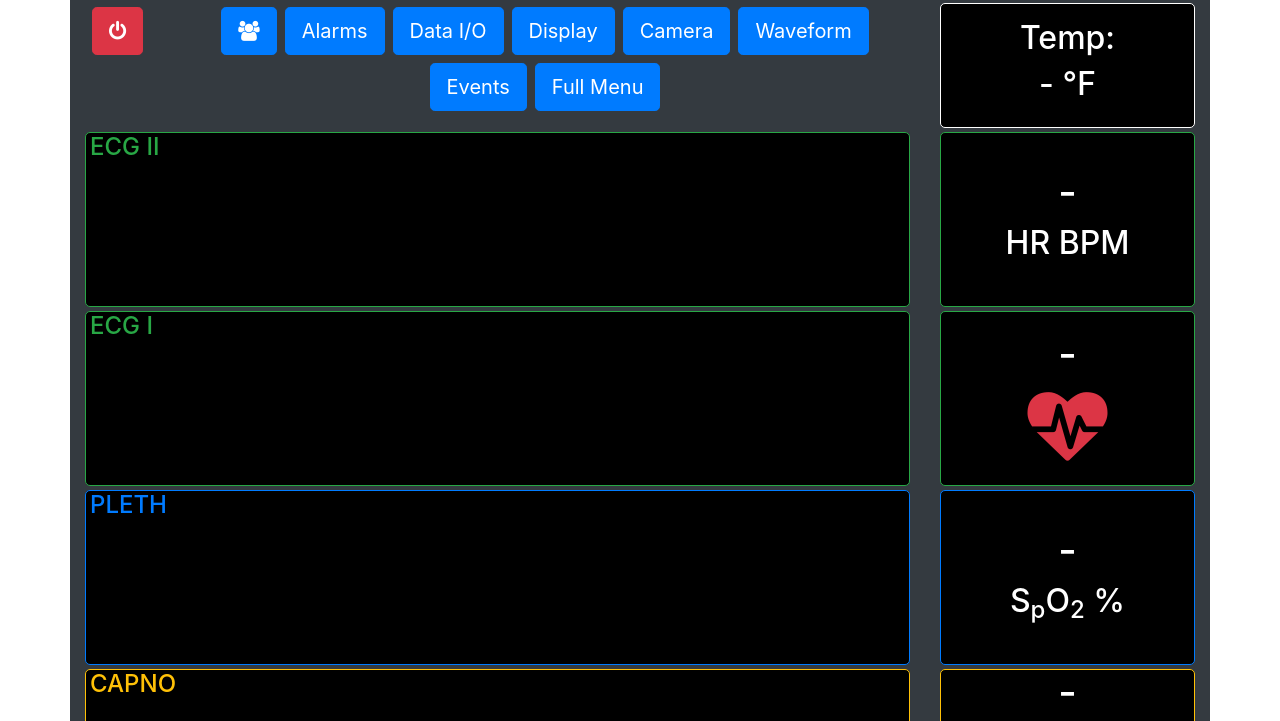
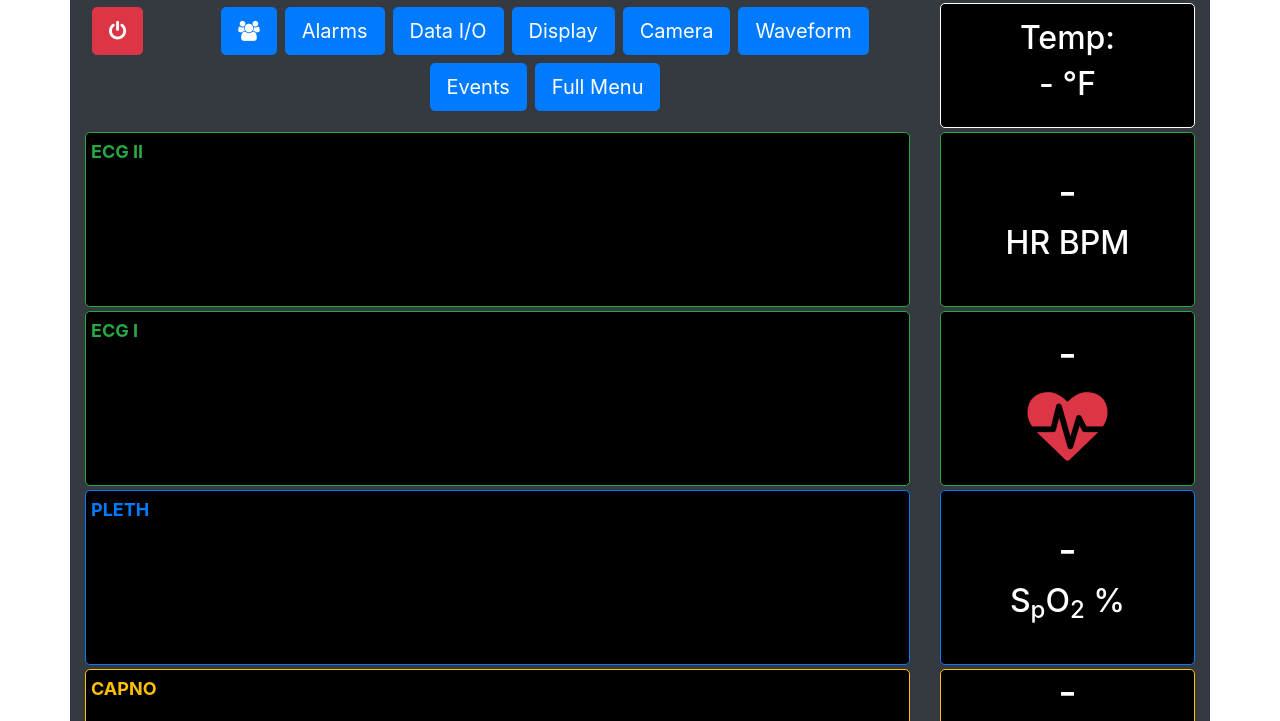
Before and after one commit to zmarg1/team8gui, a plain HTML site: page index.html in a window 1280 px wide. Shown: the part 51-772 px from the top of the page. Drawn offline with nearby package versions, Linux system fonts and the light colour scheme.

Commit message:
fix waveform-text

```diff
--- a/components.js
+++ b/components.js
@@ -111,6 +111,6 @@ class ECGGraph extends React.Component {
     };
 
     render() {
-        return <canvas id={this.props.id} className="waveform-container"></canvas>;
+        return <canvas id={this.props.id} className="waveform-canvas"></canvas>;
     }
 }
--- a/index.css
+++ b/index.css
@@ -1,4 +1,5 @@
 .waveform-container{
+    position: relative;
     background-color: black;
     width: 100%;
     height: 175px;
@@ -6,8 +7,17 @@
 }
 
 .waveform-text{
+    position: absolute;
+    font-weight:bold;
     color:white;
+    top: 5px;
+    left: 5px;
     font-size: 18px;
+}
+
+.waveform-canvas {
+    width: 100%;
+    height: 100%;
 }
 
 .side-container{
--- a/index.js
+++ b/index.js
@@ -333,7 +333,7 @@ class App extends React.Component {
           <div className="row my-1">
             <div className="col-sm-9">
               <div className="waveform-container border border-success">
-                <h4 className="text-success ml-1">ECG II</h4>
+                <div className="waveform-text text-success">ECG II</div>
                 {renderGraph && (
                   <ECGGraph
                     id="ecg2"
@@ -354,7 +354,7 @@ class App extends React.Component {
           <div className="row my-1">
             <div className="col-sm-9">
               <div className="waveform-container border border-success">
-                <h4 className="text-success ml-1">ECG I</h4>
+                <div className="waveform-text text-success">ECG I</div>
                 {renderGraph && (
                     <ECGGraph
                       id="ecg1"
@@ -377,7 +377,7 @@ class App extends React.Component {
           <div className="row my-1">
             <div className="col-sm-9">
               <div className="waveform-container border border-primary">
-                <h4 className="text-primary ml-1">PLETH</h4>
+                <div className="waveform-text text-primary">PLETH</div>
                 {renderGraph && (
                   <ECGGraph
                     id="pleth"
@@ -400,7 +400,7 @@ class App extends React.Component {
           <div className="row my-1">
             <div className="col-sm-9">
               <div className="waveform-container border border-warning">
-                <h4 className="text-warning ml-1">CAPNO</h4>
+                <div className="waveform-text text-warning">CAPNO</div>
                 {renderGraph && (
                   <ECGGraph
                     id="capno"
```
Lines whose indentation alone changed are shown as unchanged.
